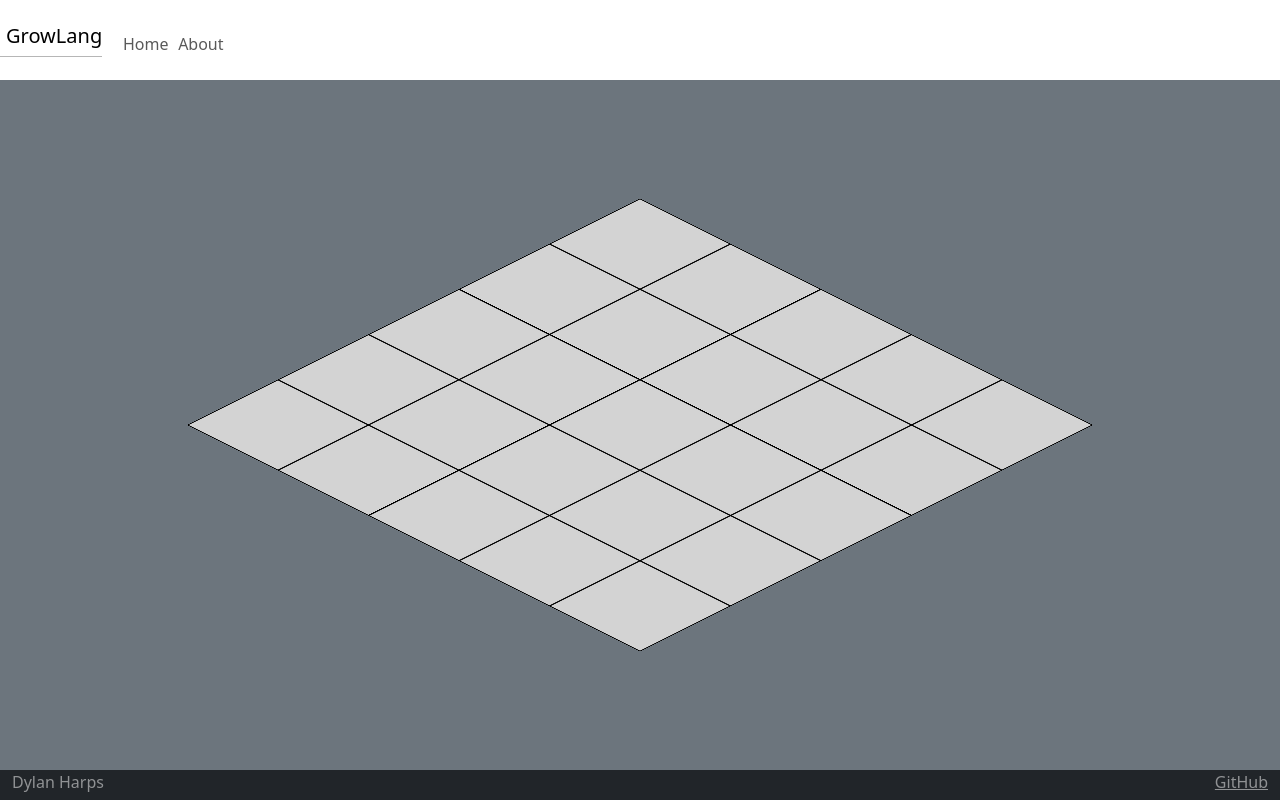
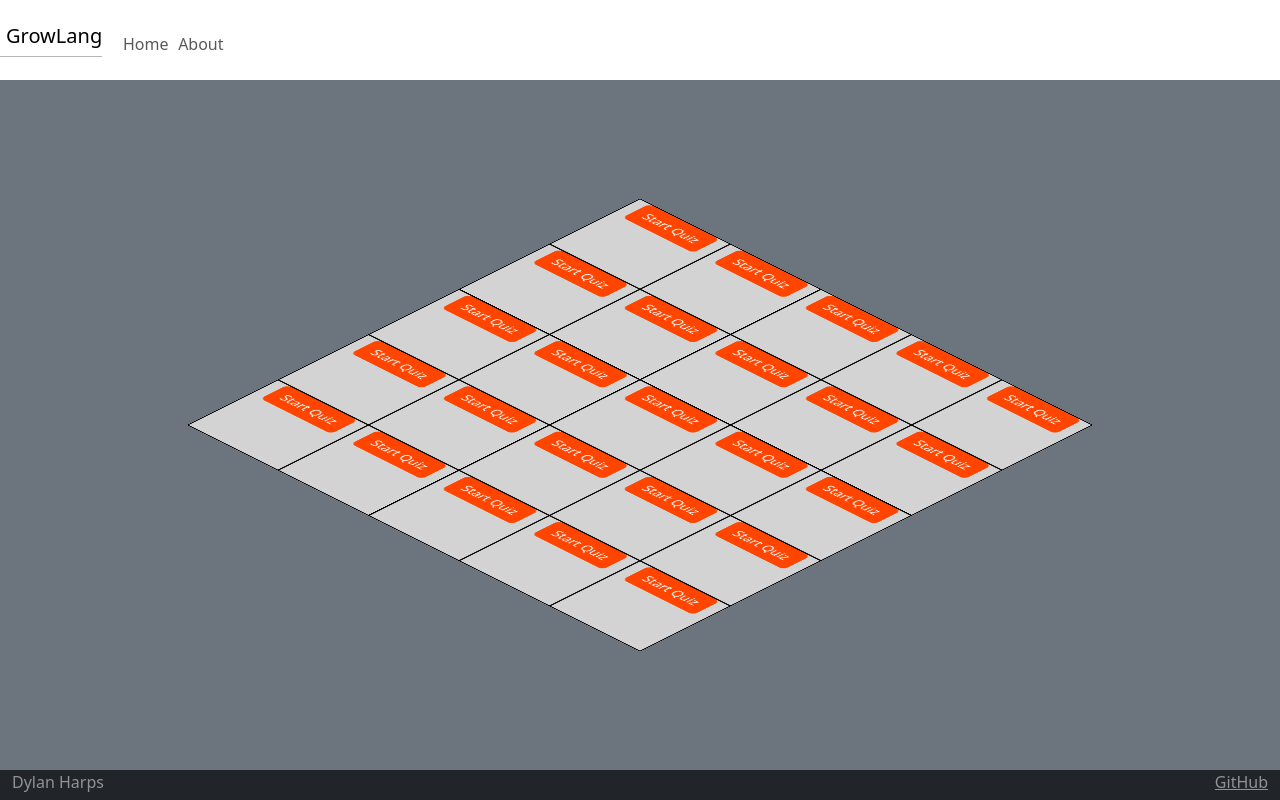
Before and after one commit to Dylan-Harps/startup, a React (Vite) app: page /garden in a window 1280 px wide. Built offline with nearby package versions, Linux system fonts and the light colour scheme.

Commit message:
Add navigation to garden tiles

```diff
--- a/src/app.jsx
+++ b/src/app.jsx
@@ -72,7 +72,7 @@ function App() {
                     </a>
                     </div>
                 </footer>
-                <script src="https://cdn.jsdelivr.net/npm/bootstrap@5.3.3/dist/js/bootstrap.bundle.min.js" integrity="sha384-kenU1KFdBIe4zVF0s0G1M5b4hcpxyD9F7jL+jjXkk+Q2h455rYXK/7HAuoJl+0I4" crossorigin="anonymous"></script>
+                <script src="https://cdn.jsdelivr.net/npm/bootstrap@5.3.3/dist/js/bootstrap.bundle.min.js" integrity="sha384-kenU1KFdBIe4zVF0s0G1M5b4hcpxyD9F7jL+jjXkk+Q2h455rYXK/7HAuoJl+0I4" crossOrigin="anonymous"></script>
             </div>
         </BrowserRouter>
     );
--- a/src/garden/garden.css
+++ b/src/garden/garden.css
@@ -1,3 +1,8 @@
+.garden-title {
+    text-align: center;
+    vertical-align: top;
+}
+
 .garden-grid {
     /*Isometric view*/
     transform: rotateZ(45deg) rotate3d(1, -1, 0, 60deg);
--- a/src/garden/garden.jsx
+++ b/src/garden/garden.jsx
@@ -1,46 +1,47 @@
 import React from 'react';
 import 'bootstrap/dist/css/bootstrap.min.css';
 import './garden.css';
+import { Tile } from './tile.jsx';
 
 export function Garden() {
   return (
     <main className="container-fluid bg-secondary text-center">
-        <h1>Your Garden</h1>
+        <h1 className="garden-title">Your Garden</h1>
         <div className="garden-grid">
             <div className="garden-row">
-                <div className="tile" onclick="startLesson(1)">Lesson Name<br></br>Start Lesson</div>
-                <div className="tile" onclick="startLesson(2)">Start Lesson</div>
-                <div className="tile" onclick="startLesson(3)">Start Lesson</div>
-                <div className="tile" onclick="startLesson(4)">Start Lesson</div>
-                <div className="tile" onclick="startLesson(5)">Start Lesson</div>
+                <Tile quizID="1" lessonName='Present "Yo" form'></Tile>
+                <Tile quizID="2" lessonName='Lesson Name'></Tile>
+                <Tile quizID="3" lessonName='Lesson Name'></Tile>
+                <Tile quizID="4" lessonName='Lesson Name'></Tile>
+                <Tile quizID="5" lessonName='Lesson Name'></Tile>
             </div>
             <div className="garden-row">
-                <div className="tile" onclick="startLesson(6)">Start Lesson</div>
-                <div className="tile" onclick="startLesson(7)">Start Lesson</div>
-                <div className="tile" onclick="startLesson(8)">Start Lesson</div>
-                <div className="tile" onclick="startLesson(9)">Start Lesson</div>
-                <div className="tile" onclick="startLesson(10)">Start Lesson</div>
+                <Tile quizID="6" lessonName='Lesson Name'></Tile>
+                <Tile quizID="7" lessonName='Lesson Name'></Tile>
+                <Tile quizID="8" lessonName='Lesson Name'></Tile>
+                <Tile quizID="9" lessonName='Lesson Name'></Tile>
+                <Tile quizID="10" lessonName='Lesson Name'></Tile>
             </div>
             <div className="garden-row">
-                <div className="tile" onclick="startLesson(11)">Start Lesson</div>
-                <div className="tile" onclick="startLesson(12)">Start Lesson</div>
-                <div className="tile" onclick="startLesson(13)">Start Lesson</div>
-                <div className="tile" onclick="startLesson(14)">Start Lesson</div>
-                <div className="tile" onclick="startLesson(15)">Start Lesson</div>
+                <Tile quizID="11" lessonName='Lesson Name'></Tile>
+                <Tile quizID="12" lessonName='Lesson Name'></Tile>
+                <Tile quizID="13" lessonName='Lesson Name'></Tile>
+                <Tile quizID="14" lessonName='Lesson Name'></Tile>
+                <Tile quizID="15" lessonName='Lesson Name'></Tile>
             </div>
             <div className="garden-row">
-                <div className="tile" onclick="startLesson(16)">Start Lesson</div>
-                <div className="tile" onclick="startLesson(17)">Start Lesson</div>
-                <div className="tile" onclick="startLesson(18)">Start Lesson</div>
-                <div className="tile" onclick="startLesson(19)">Start Lesson</div>
-                <div className="tile" onclick="startLesson(20)">Start Lesson</div>
+                <Tile quizID="16" lessonName='Lesson Name'></Tile>
+                <Tile quizID="17" lessonName='Lesson Name'></Tile>
+                <Tile quizID="18" lessonName='Lesson Name'></Tile>
+                <Tile quizID="19" lessonName='Lesson Name'></Tile>
+                <Tile quizID="20" lessonName='Lesson Name'></Tile>
             </div>
             <div className="garden-row">
-                <div className="tile" onclick="startLesson(21)">Start Lesson</div>
-                <div className="tile" onclick="startLesson(22)">Start Lesson</div>
-                <div className="tile" onclick="startLesson(23)">Start Lesson</div>
-                <div className="tile" onclick="startLesson(24)">Start Lesson</div>
-                <div className="tile" onclick="startLesson(25)">Start Lesson</div>
+                <Tile quizID="21" lessonName='Lesson Name'></Tile>
+                <Tile quizID="22" lessonName='Lesson Name'></Tile>
+                <Tile quizID="23" lessonName='Lesson Name'></Tile>
+                <Tile quizID="24" lessonName='Lesson Name'></Tile>
+                <Tile quizID="25" lessonName='Lesson Name'></Tile>
             </div>
         </div>
     </main>
--- /dev/null
+++ b/src/garden/tile.jsx
@@ -0,0 +1,18 @@
+import React from 'react';
+import { useNavigate } from 'react-router-dom';
+import Button from 'react-bootstrap/Button';
+
+export const Tile = (quizID, lessonName) => {
+    const [plantState, setPlantState] = React.useState('sprout');
+    const navigate = useNavigate();
+
+    return (
+        <div className="tile">
+            {lessonName}
+            <br></br>
+            <Button variant='primary' onClick={() => navigate('/quiz', quizID)}>
+                Start Quiz
+            </Button>
+        </div>
+    );
+}
```
